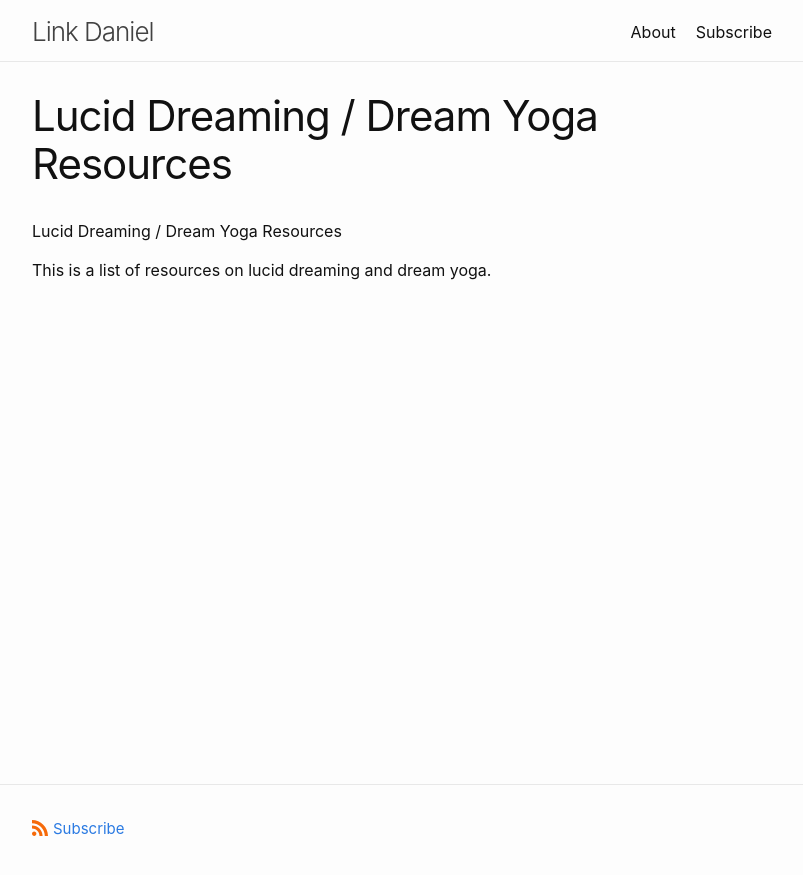
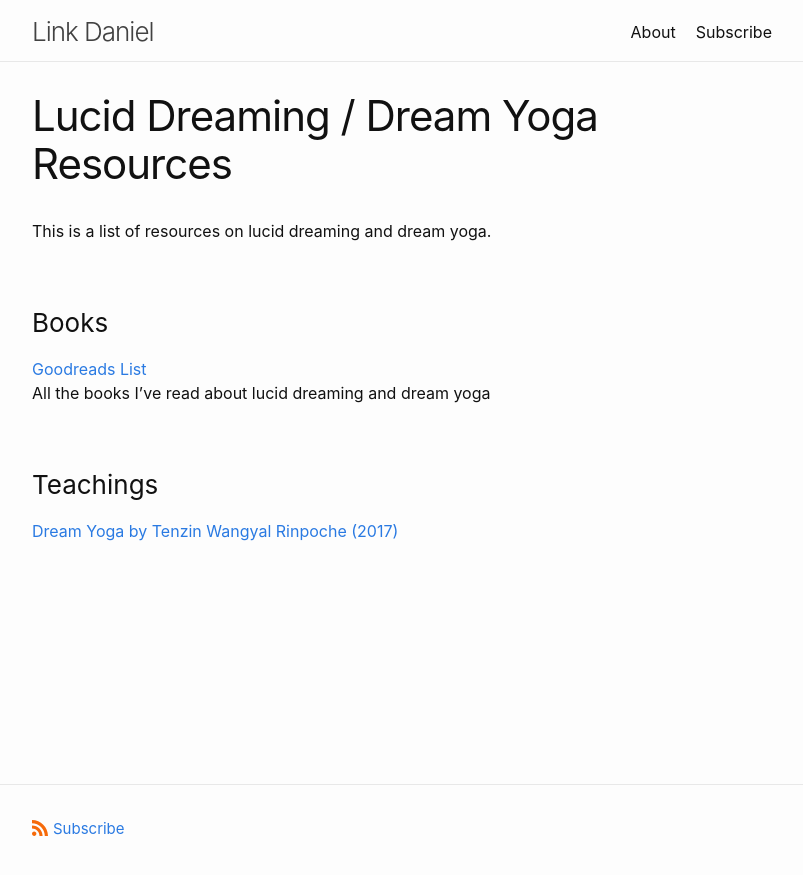
Before and after one commit to link-daniel/link.github.io, a Jekyll site: the page built from dreamresources.md, in a window 1280 px wide. Shown: the top 875 px of the page, without its empty margins (238-1041 px from the left). Built offline with Jekyll 4.4.1, drawn with Linux system fonts in a browser that asks for light colours.

Commit message:
Update dreamresources.md

```diff
--- a/dreamresources.md
+++ b/dreamresources.md
@@ -5,6 +5,14 @@ categories:
 tags:
 ---
 
-Lucid Dreaming / Dream Yoga Resources
+This is a list of resources on lucid dreaming and dream yoga.
 
-This is a list of resources on lucid dreaming and dream yoga.
+<h3>Books</h3>
+
+[Goodreads List](https://www.goodreads.com/review/list/95737422-link-daniel?ref=nav_mybooks&shelf=dreams)
+<br>
+All the books I've read about lucid dreaming and dream yoga
+
+<h3>Teachings</h3>
+
+[Dream Yoga by Tenzin Wangyal Rinpoche (2017)](https://cybersangha.net/dream-yoga-deepening-your-awareness-night-and-day-teaching-series/)
```
